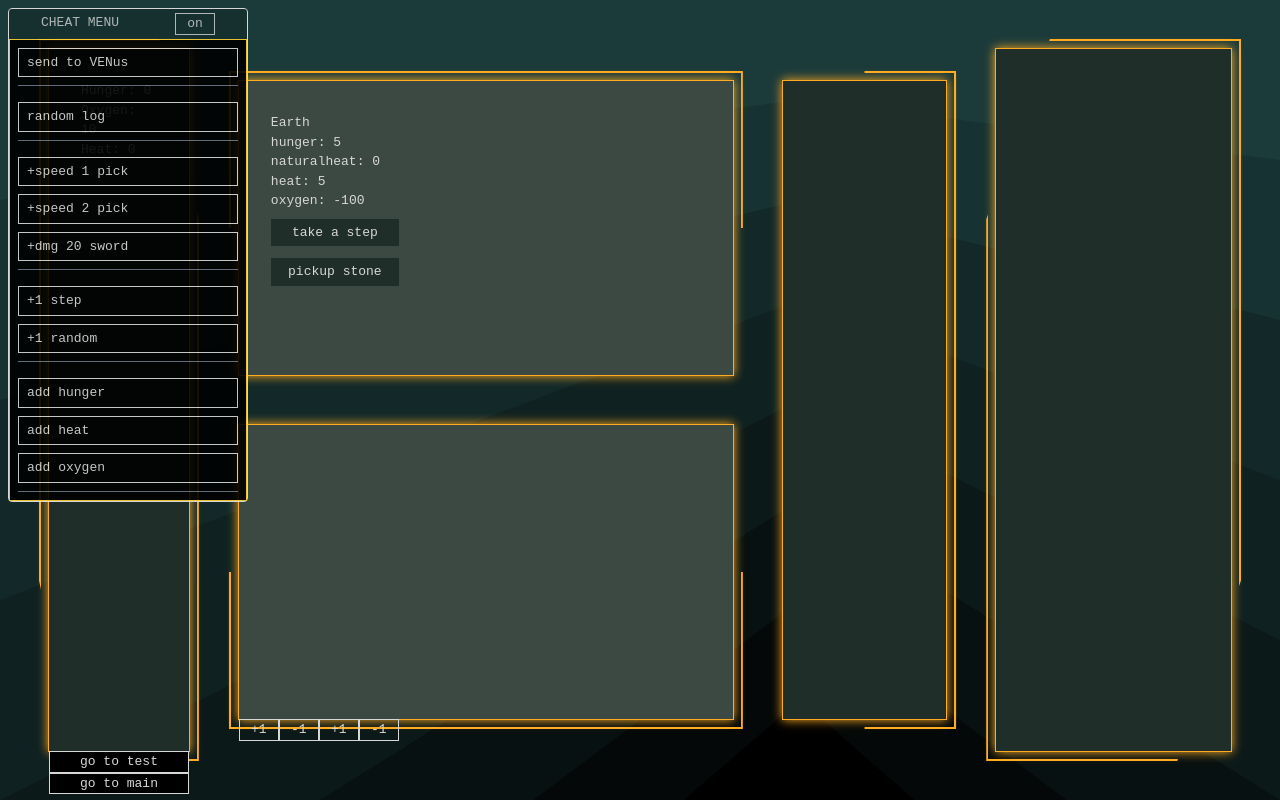
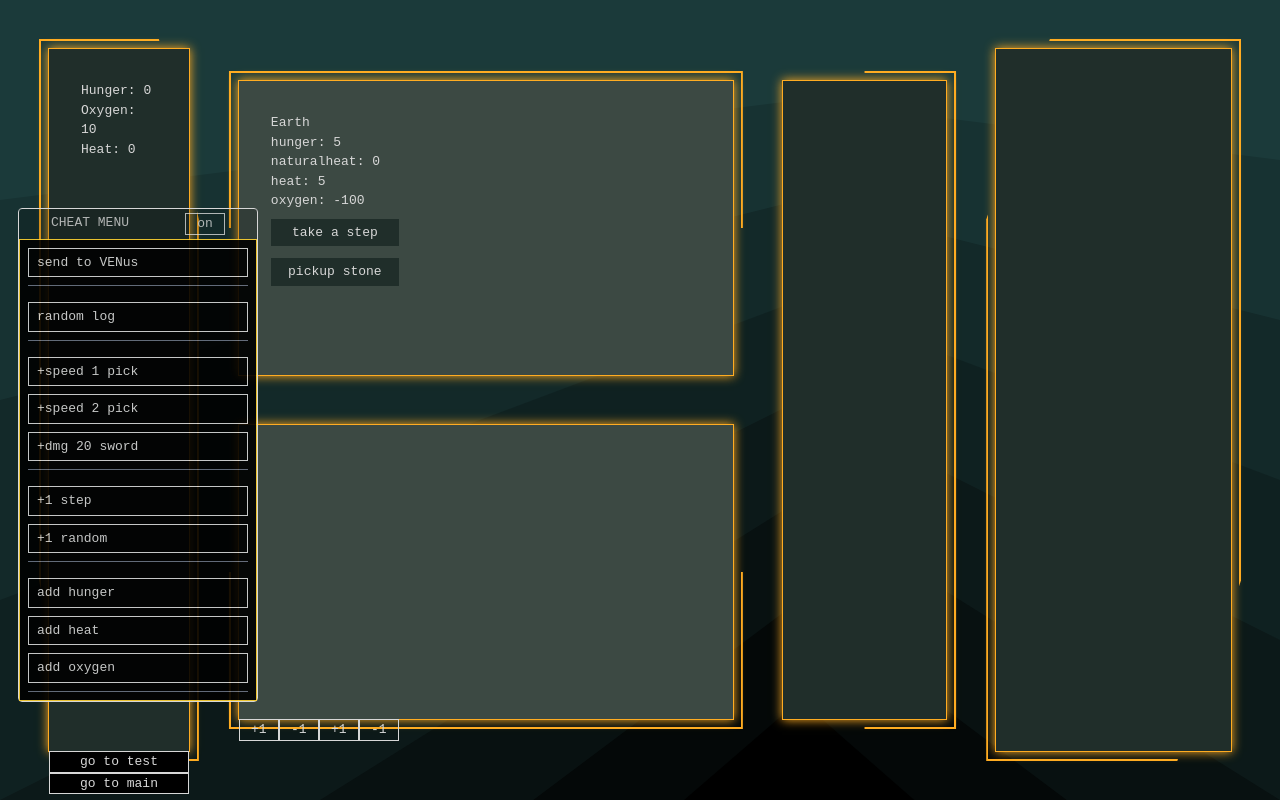
Before and after one commit to BryanYeeee/TheGrindersOfTheGalaxy, a Next.js app: page /game in a window 1280 px wide. Built offline with nearby package versions, Linux system fonts and the light colour scheme.

Commit message:
sorta draggable cheat menu

```diff
--- a/src/components/cheatScreen.js
+++ b/src/components/cheatScreen.js
@@ -37,7 +37,8 @@ const CheatScreen = () => {
     ]
   ]
   return (
-    <div className='fixed top-0 left-0 w-60 z-10 rounded border-1 m-2'>
+    <DraggableDiv initialX={10} initialY={-600}>
+      <div className='w-60 z-10 rounded border-1 m-2'>
         <div className='w-full opacity-80 bg-[#00000035] flex justify-between py-1 px-8 font-white'>
           CHEAT MENU
           <div
@@ -68,7 +69,52 @@ const CheatScreen = () => {
           </div>
         )}
       </div>
+    </DraggableDiv>
   )
 }
 
 export default CheatScreen
+
+const DraggableDiv = ({ children, initialX, initialY }) => {
+  const [pos, setPos] = useState({ x: initialX, y: initialY })
+  const [dragging, setDragging] = useState(false)
+  const [offset, setOffset] = useState({ x: 0, y: 0 })
+
+  const onMouseDown = e => {
+    setDragging(true)
+    setOffset({
+      x: e.clientX - pos.x,
+      y: e.clientY - pos.y
+    })
+  }
+
+  const onMouseMove = e => {
+    if (dragging) {
+      setPos({ x: e.clientX - offset.x, y: e.clientY - offset.y })
+    }
+  }
+
+  const onMouseUp = () => setDragging(false)
+
+  return (
+    <div
+      onMouseMove={onMouseMove}
+      onMouseUp={onMouseUp}
+      onMouseLeave={onMouseUp}
+      style={{ width: '0', height: '0', position: 'relative' }}
+      className='absolute top-0'
+    >
+      <div
+        onMouseDown={onMouseDown}
+        style={{
+          position: 'absolute',
+          left: pos.x,
+          top: pos.y,
+          cursor: 'grab'
+        }}
+      >
+        {children}
+      </div>
+    </div>
+  )
+}
```
Lines whose indentation alone changed are shown as unchanged.
